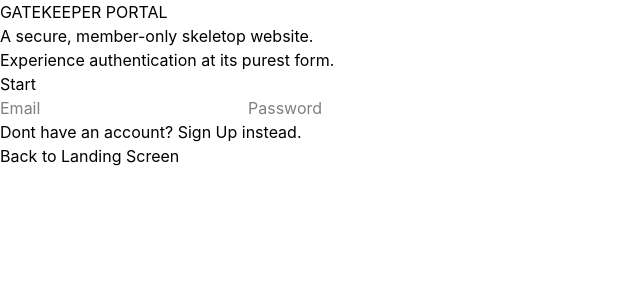
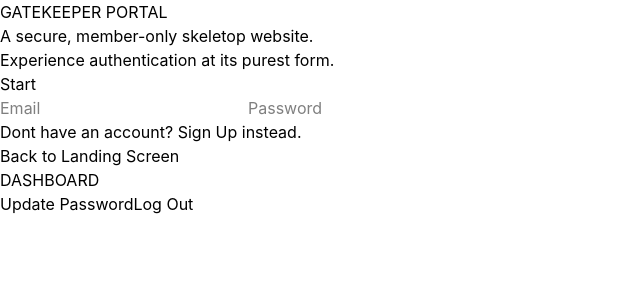
Before and after one commit to carnocentaurus/GatekeeperPortal, a React (Vite) app: page / in a window 1280 px wide. Shown: the top 300 px of the page, without its empty margins (0-640 px from the left). Built offline with nearby package versions, Linux system fonts and the light colour scheme.

Commit message:
dashboard div

```diff
--- a/src/App.tsx
+++ b/src/App.tsx
@@ -29,6 +29,16 @@ function GatekeeperPortal() {
 
               <button>Back to Landing Screen</button>
           </div>
+
+
+          {/* DASHBOARD DIV */}
+          <div>
+              <p>DASHBOARD</p>
+              <p></p>
+
+              <button>Update Password</button>
+              <button>Log Out</button>
+          </div>
       </main>
   );
 }
```
